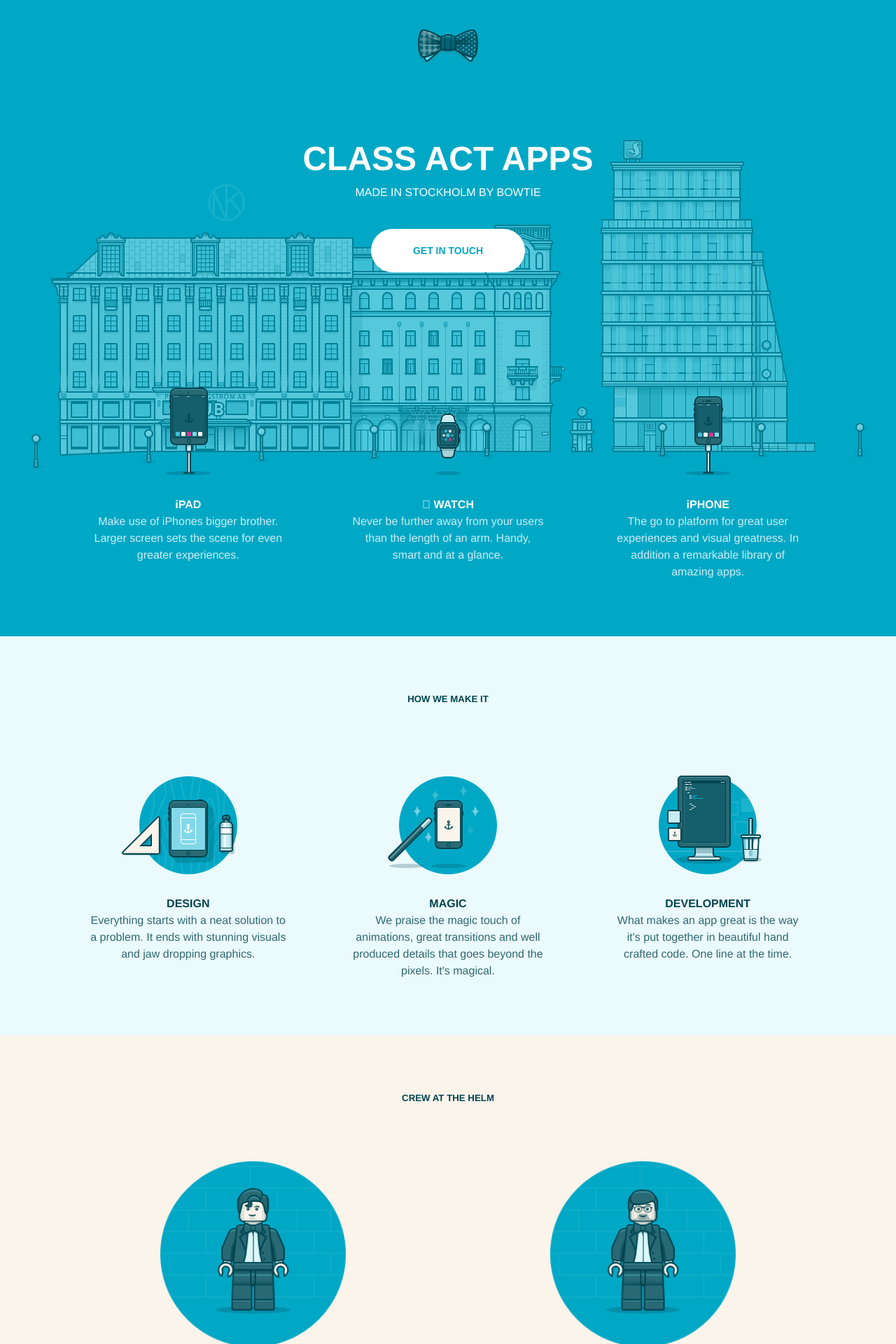
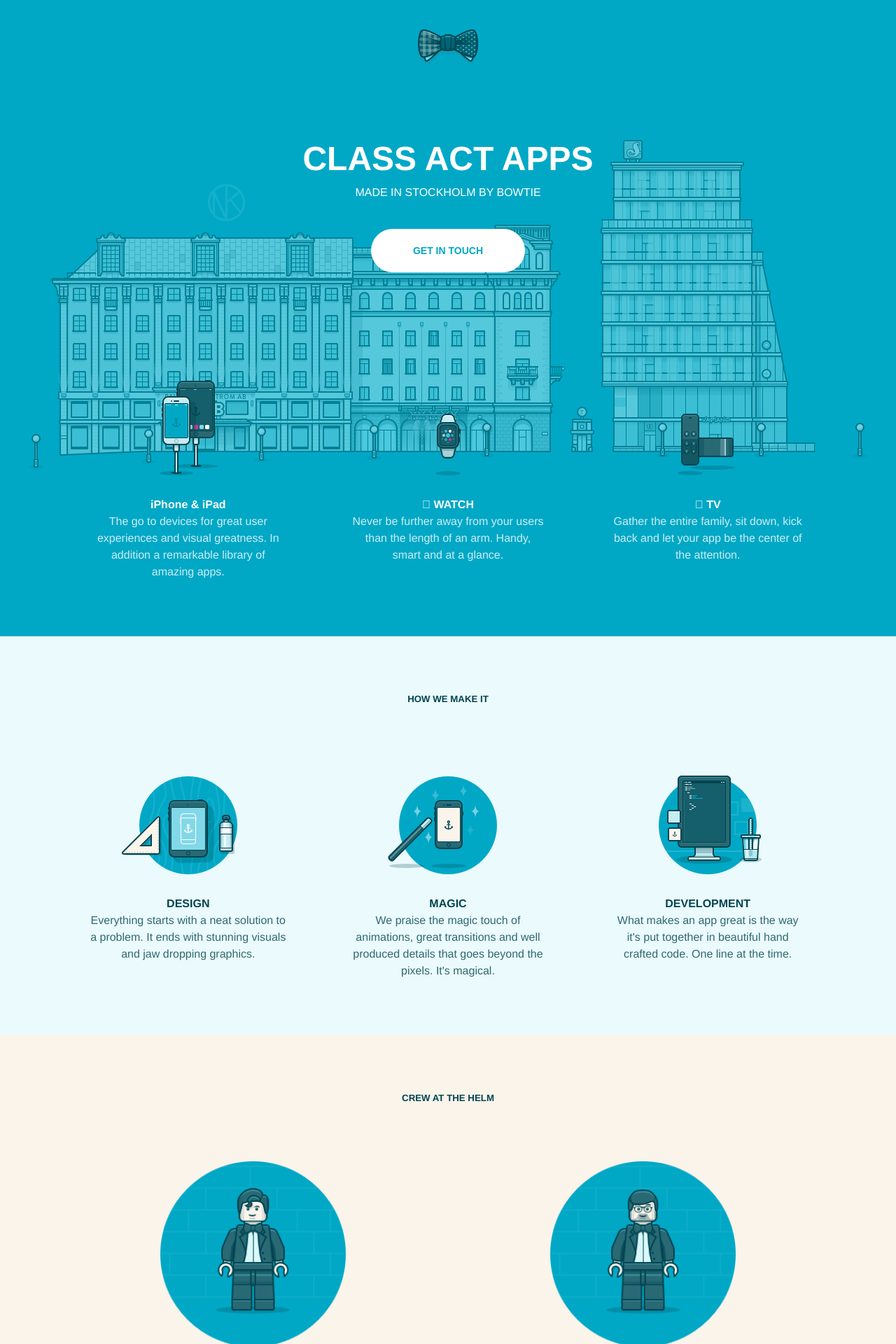
Before and after one commit to AlexxNica/madebybowtie.github.io, a Jekyll site: the page built from index.html, in a window 1280 px wide. Shown: the top 1920 px of the page at 70% size. Built offline with Jekyll 4.4.1, drawn with Linux system fonts in a browser that asks for light colours; nearby versions of some CDN libraries.

Commit message:
Added TV

```diff
--- a/_sass/_layout.scss
+++ b/_sass/_layout.scss
@@ -323,14 +323,14 @@ p {
         }
       }
     }
-    #ipad-item div.grid-item-image {
-      @include retina("../assets/illustration-ipad", 200px 160px);
+    #ios-item div.grid-item-image {
+      @include retina("../assets/illustration-ios", 200px 160px);
     }
     #watch-item div.grid-item-image {
       @include retina("../assets/illustration-watch", 200px 160px);
     }
-    #iphone-item div.grid-item-image {
-      @include retina("../assets/illustration-iphone", 200px 160px);
+    #tv-item div.grid-item-image {
+      @include retina("../assets/illustration-tv", 200px 160px);
     }
   }
 }
--- a/index.html
+++ b/index.html
@@ -12,11 +12,11 @@ title: Apps Made by Bowtie – Bowtie AB
     <button class="rounded-button white-button" id="header-button">GET IN TOUCH</button>
   </div>
   <div class="grid-wrapper" id="platforms">
-    <div class="grid-item" id="ipad-item">
+    <div class="grid-item" id="ios-item">
       <div class="grid-item-image"></div>
       <div class="grid-item-description">
-        <h4 class="grid-item-title">iPAD</h4>
-        <p class="grid-item-subtitle">Make use of iPhones bigger brother. Larger screen sets the scene for even greater experiences.</p>
+        <h4 class="grid-item-title">iPhone &amp; iPad</h4>
+        <p class="grid-item-subtitle">The go to devices for great user experiences and visual greatness. In addition a remarkable library of amazing apps.</p>
       </div>
     </div>
     <div class="grid-item" id="watch-item">
@@ -26,11 +26,11 @@ title: Apps Made by Bowtie – Bowtie AB
         <p class="grid-item-subtitle">Never be further away from your users than the length of an arm. Handy, smart and at a glance.</p>
       </div>
     </div>
-    <div class="grid-item" id="iphone-item">
+    <div class="grid-item" id="tv-item">
       <div class="grid-item-image"></div>
       <div class="grid-item-description">
-        <h4 class="grid-item-title">iPHONE</h4>
-        <p class="grid-item-subtitle">The go to platform for great user experiences and visual greatness. In addition a remarkable library of amazing apps.</p>
+        <h4 class="grid-item-title"><span class="apple"></span> TV</h4>
+        <p class="grid-item-subtitle">Gather the entire family, sit down, kick back and let your app be the center of the attention.</p>
       </div>
     </div>
   </div>
```
Also changed, not shown: assets/illustration-ios.png (added), assets/illustration-ios@2x.png (added), assets/illustration-tv.png (added), assets/illustration-tv@2x.png (added).
